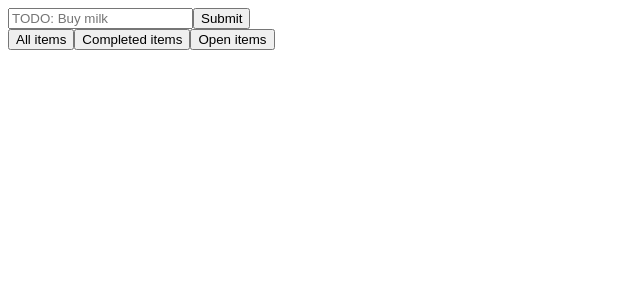
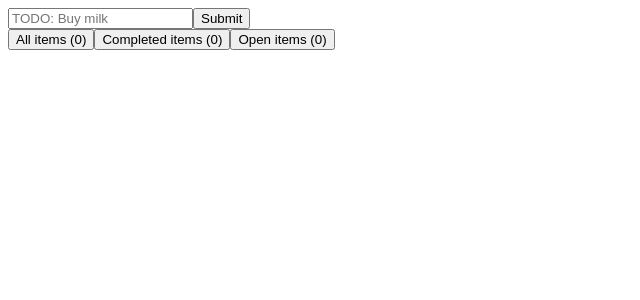
Before and after one commit to Niya05/Algebra---To-Do-App, a React (Create React App) app: page / in a window 1280 px wide. Shown: the top 300 px of the page, without its empty margins (0-640 px from the left). Built offline with nearby package versions, Linux system fonts and the light colour scheme.

Commit message:
improved filtering UI and fixed form bugs

```diff
--- a/src/components/ItemForm/ItemForm.component.jsx
+++ b/src/components/ItemForm/ItemForm.component.jsx
@@ -1,8 +1,9 @@
 export function ItemForm(props) {
   return (
-      <form onSubmit={props.onSubmit}>
+    <form onSubmit={props.onSubmit} autoComplete="off">
       <input type="text" placeholder="TODO: Buy milk"
         name="item" value={props.value} onChange={props.onChange}
+        required
       />
       <button type="submit">Submit</button>
     </form>
--- a/src/components/ItemList/ItemList.component.jsx
+++ b/src/components/ItemList/ItemList.component.jsx
@@ -35,17 +35,21 @@ export function ItemList() {
     </div>
   ));
 
+  const totalItemsCount = context.items.length;
+  const completedItemsCount = context.getItems({ completed: true }).length;
+  const openItemsCount = totalItemsCount - completedItemsCount;
+
   return (
     <div>
       <div>
         <button onClick={updateQuery} name="completed" value="">
-          All items
+          All items ({totalItemsCount}) {queryState.completed === null && '(Active)'}
         </button>
         <button onClick={updateQuery} name="completed" value="true">
-          Completed items
+          Completed items ({completedItemsCount}) {queryState.completed === true && '(Active)'}
         </button>
         <button onClick={updateQuery} name="completed" value="false">
-          Open items
+          Open items ({openItemsCount}) {queryState.completed === false && '(Active)'}
         </button>
       </div>
       <div>
```
Lines whose indentation alone changed are shown as unchanged.
